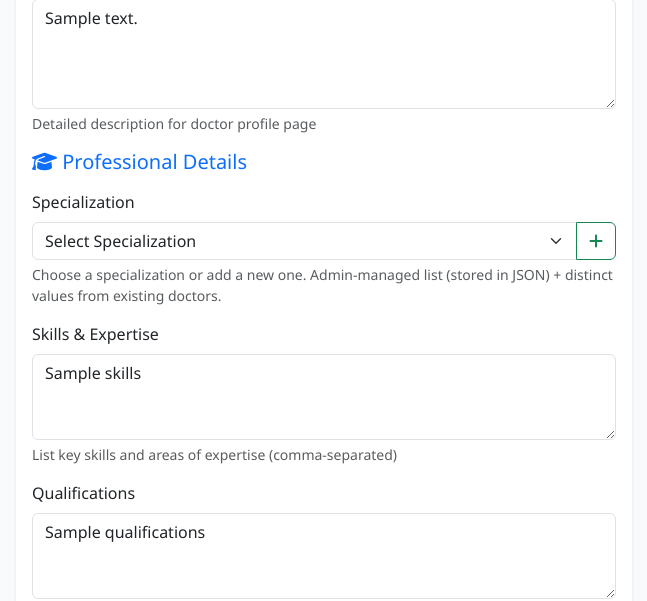
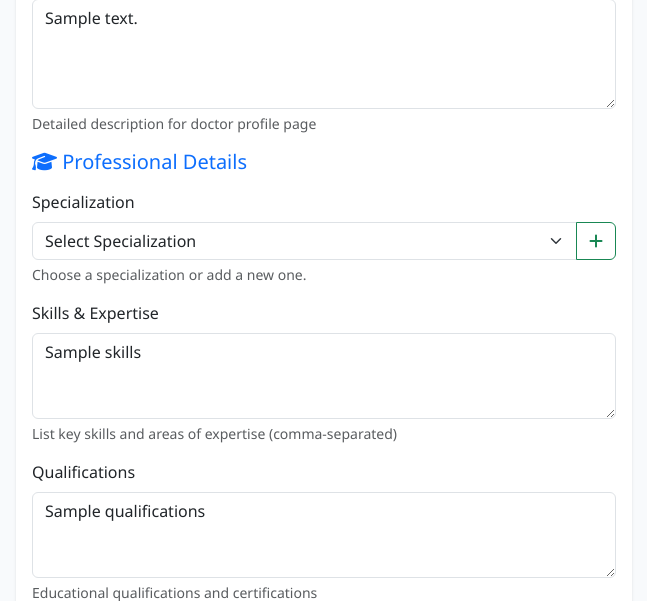
Before and after one commit to nawab-syscraft25/Medi-tour, a FastAPI app: template templates/admin/doctor_form.html in a window 1280 px wide. Shown: the part 1071-1672 px from the top of the page, without its empty margins (296-943 px from the left). Run offline with FastAPI, Linux system fonts and the light colour scheme; the template is opened without the code that fills it: most values are stand-ins (such as "Sample title", 1, 10 or a date in 2020); grey boxes marked "Sample" are stand-in pictures; parts of the project's set-up code (start-up, migrations or seed data) failed here and were passed over.

Commit message:
updated code with specilzation dropdown

```diff
--- a/templates/admin/doctor_form.html
+++ b/templates/admin/doctor_form.html
@@ -178,7 +178,7 @@
                             </button>
                             {% endif %}
                         </div>
-                        <div class="form-text">Choose a specialization or add a new one. Admin-managed list (stored in JSON) + distinct values from existing doctors.</div>
+                        <div class="form-text">Choose a specialization or add a new one.</div>
                     </div>
 
                     <!-- Add/Rename/Delete Specialization Modals -->
```
